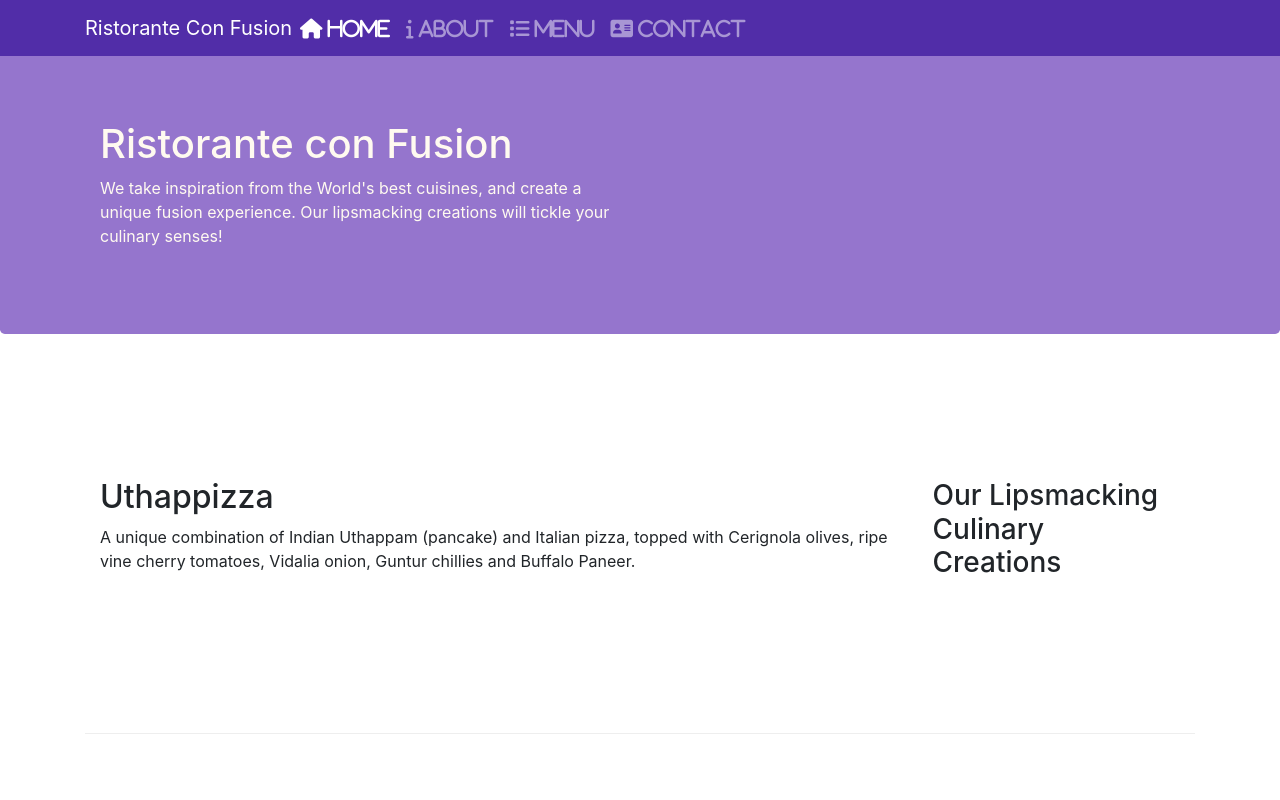
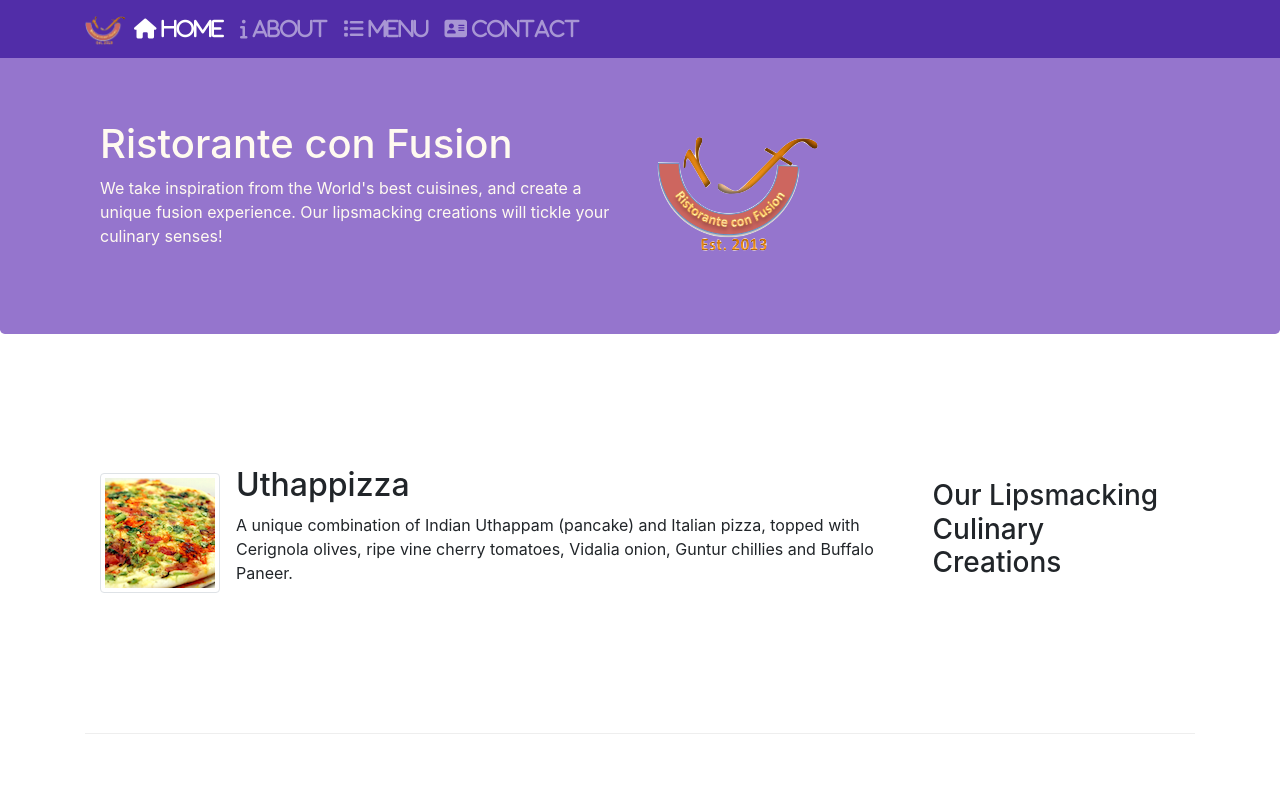
Before and after one commit to saksham1210/BootStrap_4_Coursera, a plain HTML site: page conFusion/index.html in a window 1280 px wide. Shown: the top 800 px of the page. Drawn offline with nearby package versions, Linux system fonts and the light colour scheme.

Commit message:
Images and Media

```diff
--- a/conFusion/index.html
+++ b/conFusion/index.html
@@ -21,7 +21,9 @@
             <button class="navbar-toggler" type="button" data-toggle="collapse" data-target="#Navbar">
                 <span class="navbar-toggler-icon"></span>
             </button>
-            <a class="navbar-brand mr-auto" href="#">Ristorante Con Fusion</a>
+            <a class="navbar-brand mr-auto" href="#">
+                <img src="img/logo.png" height="30" width="41">
+            </a>
             <div class="collapse navbar-collapse" id="Navbar">
                 <ul class="navbar-nav mr-auto">
                     <li class="nav-item active">
@@ -63,7 +65,8 @@
                     <h1>Ristorante con Fusion</h1>
                     <p>We take inspiration from the World's best cuisines, and create a unique fusion experience. Our lipsmacking creations will tickle your culinary senses!</p>
                 </div>
-                <div class="col-12 col-sm">
+                <div class="col-12 col-sm align-self-center">
+                    <img src="img/logo.png" class="img-fluid">
                 </div>
             </div>
         </div>
@@ -75,8 +78,13 @@
                 <h3>Our Lipsmacking Culinary Creations</h3>
             </div>
             <div class="col col-sm col-md order-sm-first">
-                <h2>Uthappizza</h2>
-                <p class="d-none d-sm-block">A unique combination of Indian Uthappam (pancake) and Italian pizza, topped with Cerignola olives, ripe vine cherry tomatoes, Vidalia onion, Guntur chillies and Buffalo Paneer.</p>
+                <div class="media">
+                    <img class="d-flex mr-3 img-thumbnail align-self-center" src="img/uthappizza.png" alt="uthappizza">
+                    <div class="media-body">
+                        <h2 class="mt-0">Uthappizza</h2>
+                        <p class="d-none d-sm-block">A unique combination of Indian Uthappam (pancake) and Italian pizza, topped with Cerignola olives, ripe vine cherry tomatoes, Vidalia onion, Guntur chillies and Buffalo Paneer.</p>
+                    </div>
+                </div>
             </div>
         </div>
 
@@ -96,9 +104,14 @@
                 <h3>Meet our Culinary Specialists</h3>
             </div>
             <div class="col col-sm col-md order-sm-first">
-                <h2>Alberto Somayya</h2>
-                <h4>Executive Chef</h4>
-                <p class="d-none d-sm-block">Award winning three-star Michelin chef with wide International experience having worked closely with whos-who in the culinary world, he specializes in creating mouthwatering Indo-Italian fusion experiences. </p>
+                <div class="media">
+                    <img class="d-flex mr-3 img-thumbnail align-self-center" src="img/alberto.png" alt="alberto">
+                <div class="media-body">
+                    <h2>Alberto Somayya</h2>
+                    <h4>Executive Chef</h4>
+                    <p class="d-none d-sm-block">Award winning three-star Michelin chef with wide International experience having worked closely with whos-who in the culinary world, he specializes in creating mouthwatering Indo-Italian fusion experiences. </p>
+                </div>
+                </div>
             </div>
         </div>
     </div>
```
Also changed, not shown: conFusion/aboutus.html (+5 -2 lines), conFusion/contactus.html (+4 -3 lines), conFusion/img/alberto.png (added), conFusion/img/buffet.png (added), conFusion/img/logo.png (added), conFusion/img/uthappizza.png (added).
